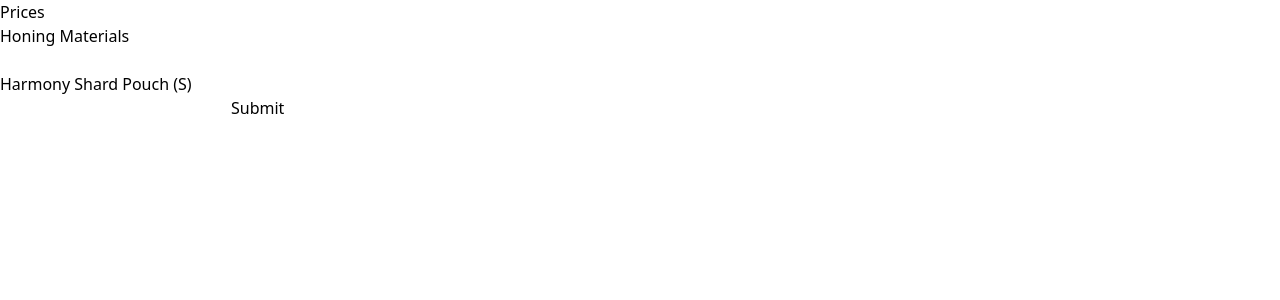
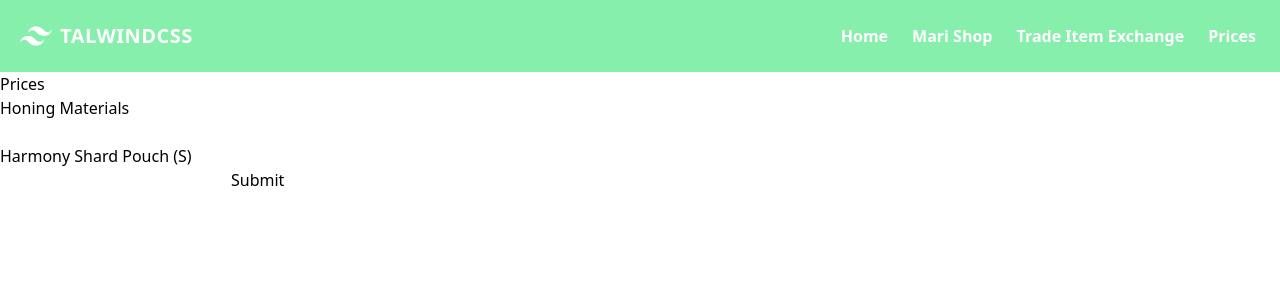
Before and after one commit to Ludeo/Ludeo.github.io, a Next.js app: page /prices in a window 1280 px wide. Shown: the top 300 px of the page. Built offline with nearby package versions, Linux system fonts and the light colour scheme.

Commit message:
added prices to navbar

```diff
--- a/components/Navbar.jsx
+++ b/components/Navbar.jsx
@@ -61,6 +61,11 @@ export const Navbar = () => {
                                 Trade Item Exchange
                             </a>
                         </Link>
+                        <Link href='/prices'>
+                            <a className='lg:inline-flex lg:w-auto w-full px-3 py-2 rounded text-white font-bold items-center justify-center hover:bg-green-600 hover:text-white'>
+                                Prices
+                            </a>
+                        </Link>
                     </div>
                 </div>
             </nav>
--- a/pages/mari.js
+++ b/pages/mari.js
@@ -17,6 +17,7 @@ export default function Mari() {
       </Head>
       <Navbar />
       <div>Mari Shop</div>
+      <p>{test}</p>
     </div>
   );
 }
--- a/pages/prices.js
+++ b/pages/prices.js
@@ -1,4 +1,6 @@
 import Head from 'next/head';
+import { Navbar } from '../components/Navbar';
+import { prefix } from '../components/prefix.js';
 
 export default function Prices() {
     var hPouchS = '100';
@@ -7,15 +9,16 @@ export default function Prices() {
     }
 
     const handleClick = () => {
-      setActive(!active);
+      updatePrices();
     };
 
   return (
     <div>
       <Head>
         <title>Prices</title>
-        <link rel='icon' href='/favicon.ico' />
+        <link rel='icon' href={`${prefix}/favicon.ico`} />
       </Head>
+      <Navbar />
       <div>Prices</div>
       <div>
             <p>Honing Materials</p><br/>
--- a/pages/tradeitemexchange.js
+++ b/pages/tradeitemexchange.js
@@ -1,12 +1,15 @@
 import Head from 'next/head';
+import { Navbar } from '../components/Navbar';
+import { prefix } from '../components/prefix.js';
 
 export default function TradeItemExchange() {
   return (
     <div>
       <Head>
         <title>Trade Item Exchange</title>
-        <link rel='icon' href='/favicon.ico' />
+        <link rel='icon' href={`${prefix}/favicon.ico`} />
       </Head>
+      <Navbar />
       <div>Trade Item Exchange</div>
     </div>
   );
```
